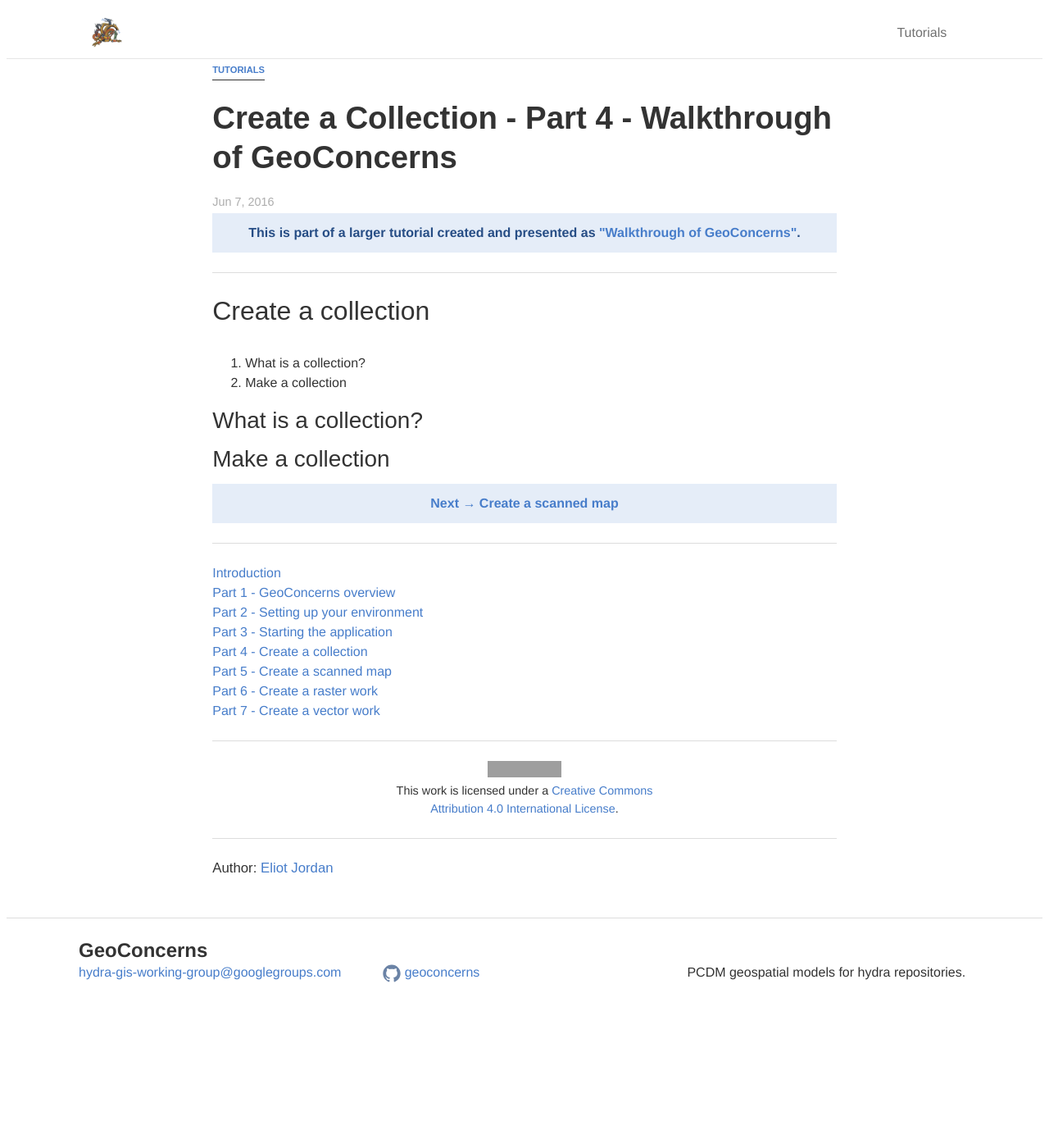
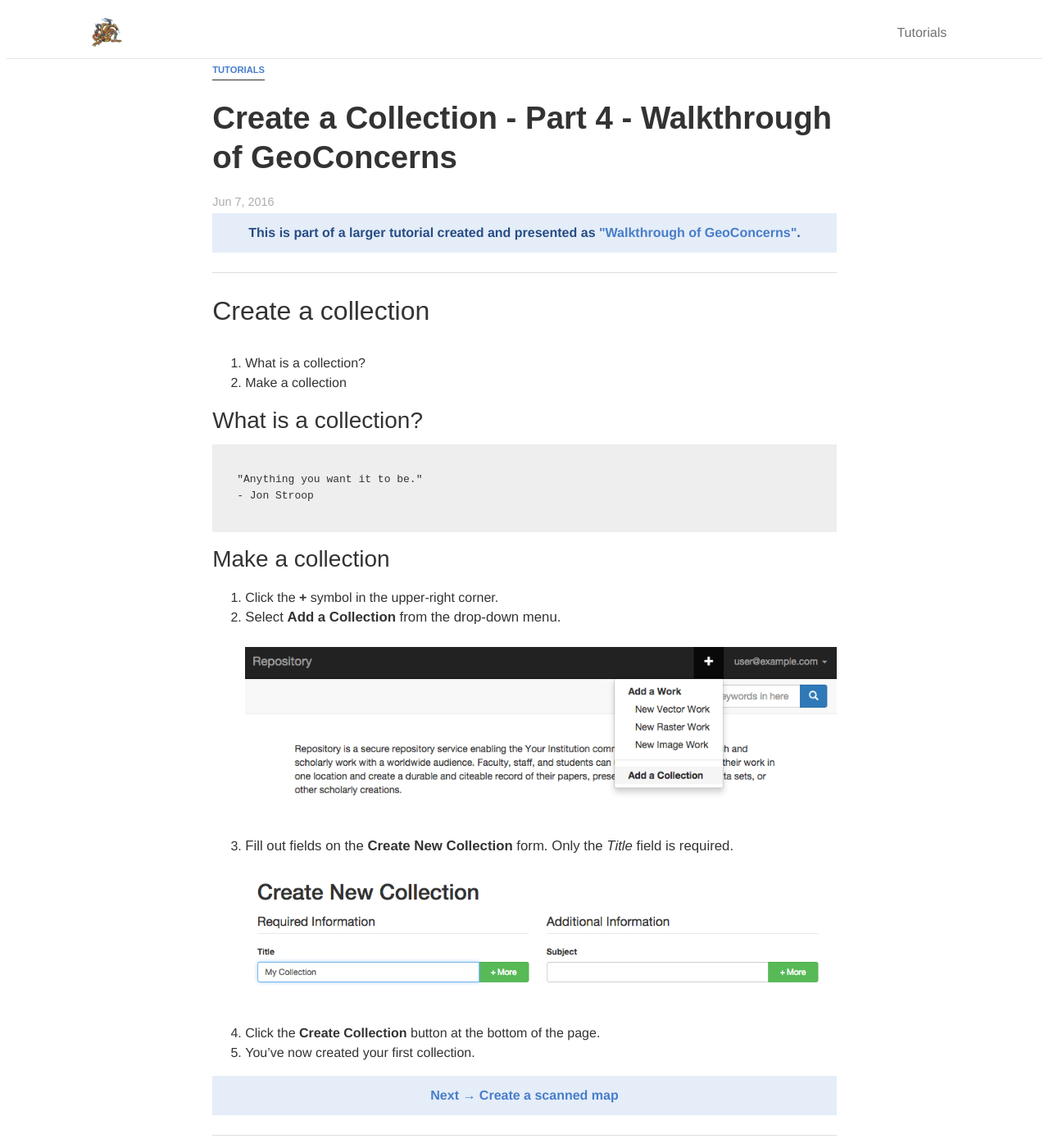
Before and after one commit to geoconcerns/geoconcerns.github.io, a Jekyll site: the page built from _posts/2016-06-07-create-a-collection.markdown, in a window 1280 px wide and 1400 px high. Shown: the whole window at 82% size. Built offline with Jekyll 4.4.1, drawn with Linux system fonts in a browser that asks for light colours; nearby versions of some CDN libraries; grey boxes are pictures that could not be loaded.

Commit message:
add collection tutorial section

````diff
--- a/_posts/2016-06-07-create-a-collection.markdown
+++ b/_posts/2016-06-07-create-a-collection.markdown
@@ -14,10 +14,23 @@
 
 ### What is a collection?
 
+```
+"Anything you want it to be."
+- Jon Stroop
+```
+
+
 ### Make a collection
 
+1. Click the **+** symbol in the upper-right corner.
+1. Select **Add a Collection** from the drop-down menu.
 
+   ![add_collection](/images/add_collection.png)
+1. Fill out fields on the **Create New Collection** form. Only the *Title* field is required.
 
+   ![collection_form](/images/collection_form.png)
+1. Click the **Create Collection** button at the bottom of the page.
+1. You've now created your first collection.
 
 
 
````
Also changed, not shown: images/add_collection.png (added), images/collection_form.png (added).
